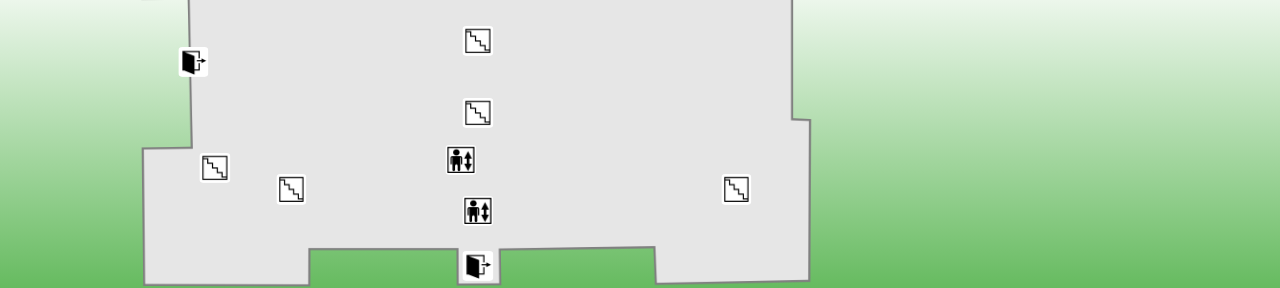
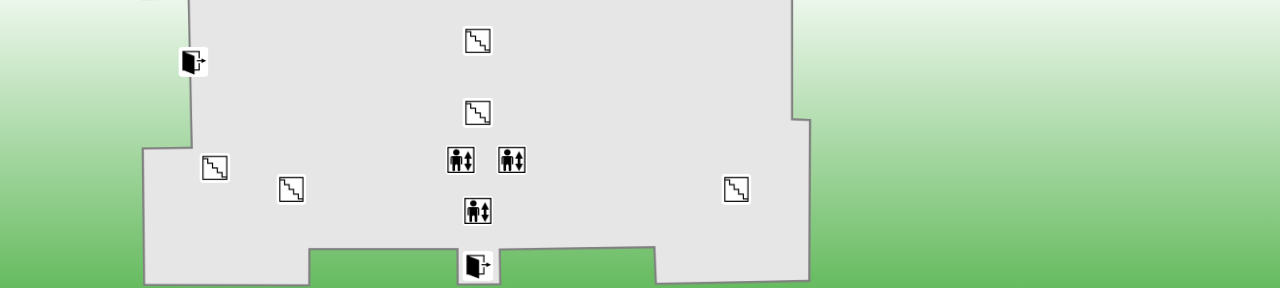
Before and after one commit to tegeta/elte-felfedezo, a plain HTML site: page index.html in a window 1280 px wide. Shown: the part 441-729 px from the top of the page. Drawn offline with Linux system fonts and the light colour scheme.

Commit message:
+1 teherlift

```diff
--- a/index.html
+++ b/index.html
@@ -195,10 +195,12 @@
                     let rc=d.split('\r\n');
                     for (let i in rc) {
                         c=rc[i].split(',');
+                        if (c.length<4) continue;
                         let l=c[0]/2, t=943-c[3]/2, w=(c[2]-c[0])/2, h=(c[3]-c[1])/2;
                         let d=document.createElement('div');
                         d.className='rect';
-                        d.style.top=t/9.43+'%'; d.style.left=l/13.02+'%'; d.style.width=w/13.02+'%'; d.style.height=h/9.43+'%';
+                        d.style.top=(t/9.43).toFixed(2)+'%'; d.style.left=(l/13.02).toFixed(2)+'%';
+                        d.style.width=(w/13.02).toFixed(2)+'%'; d.style.height=(h/9.43).toFixed(2)+'%';
                         d.id='d'+i;
                         rcDiv.appendChild(d);
                         if (c.length>4) {
```
Also changed, not shown: rects.txt.
